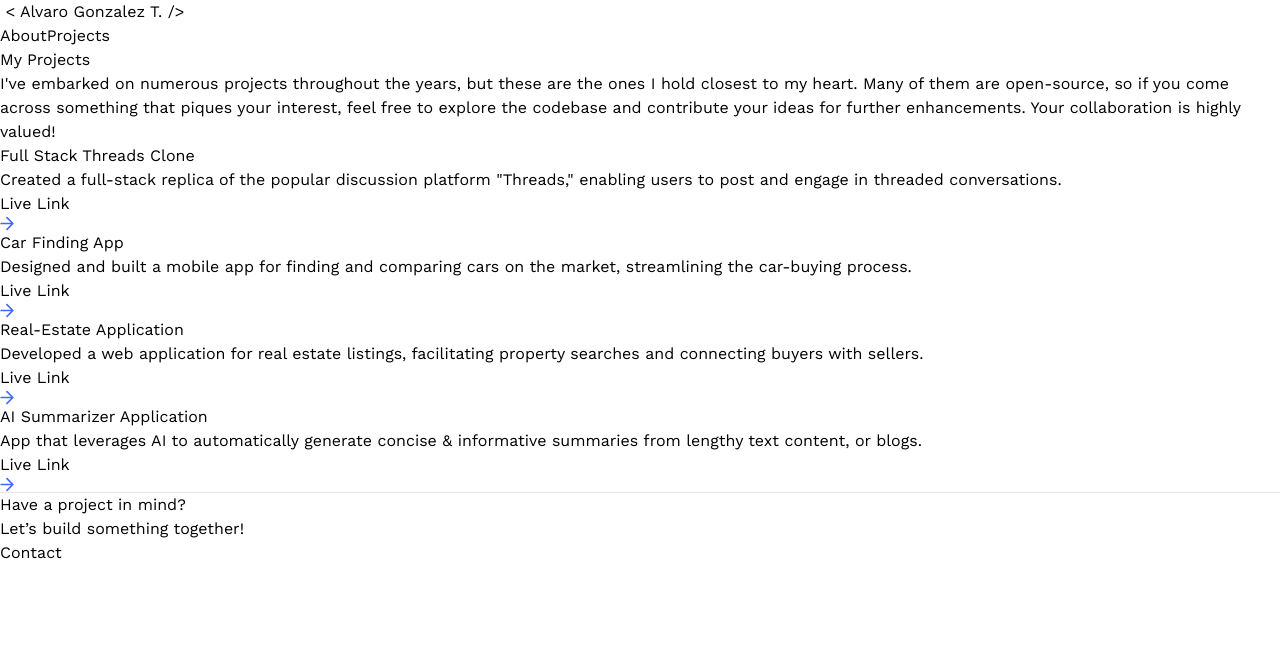
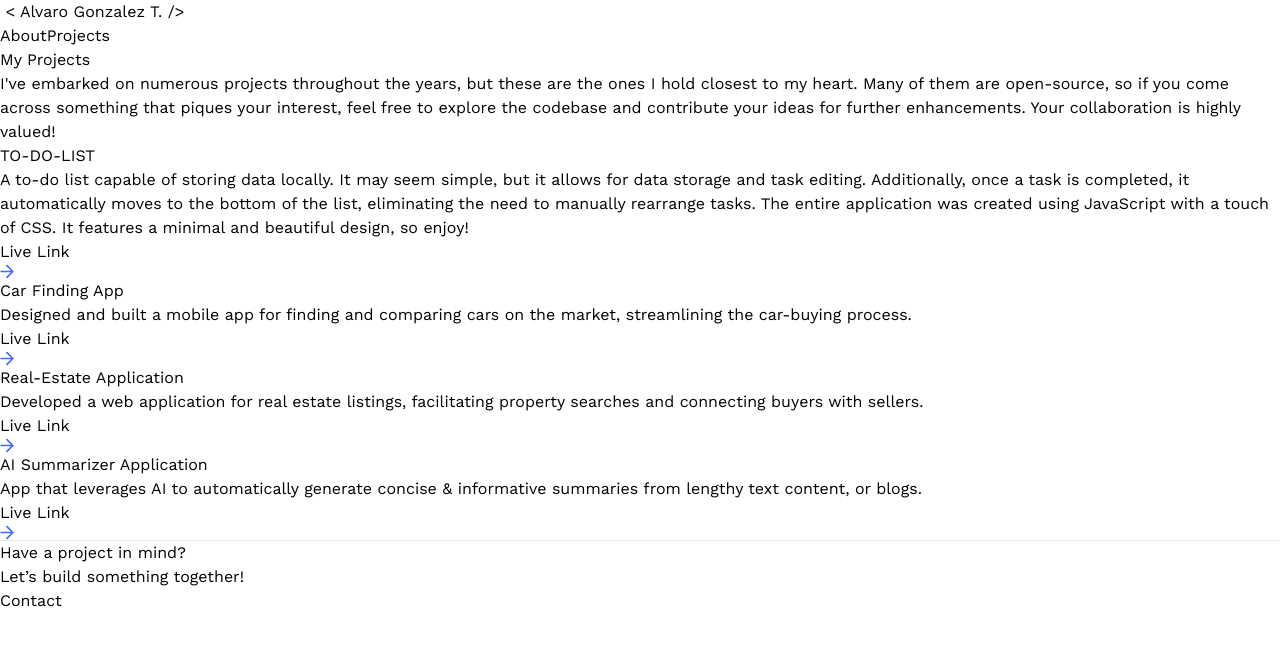
Before and after one commit to agt1984/MyPortfolio, a React (Vite) app: page /projects in a window 1280 px wide. Shown: the top 646 px of the page. Built offline with nearby package versions, Linux system fonts and the light colour scheme; no server answers.

Commit message:
project all working, and background music added

```diff
--- a/src/constants/index.js
+++ b/src/constants/index.js
@@ -2,6 +2,7 @@
 import compas from "../assets/images/compas.png"; //usa esta sintaxis para traer las imagenes de la experiencia
 import unesco from "../assets/images/unesco.png";
 import factoria from "../assets/images/factoria.png";
+import todo from "../assets/images/TO-DO.png";
 import {
   car,
   contact,
@@ -152,12 +153,12 @@ export const socialLinks = [
 
 export const projects = [
   {
-    iconUrl: threads,
+    iconUrl: todo,
     theme: "btn-back-green",
-    name: "Full Stack Threads Clone",
+    name: "TO-DO-LIST",
     description:
-      'Created a full-stack replica of the popular discussion platform "Threads," enabling users to post and engage in threaded conversations.',
-    link: "https://github.com/adrianhajdin/threads",
+      "A to-do list capable of storing data locally. It may seem simple, but it allows for data storage and task editing. Additionally, once a task is completed, it automatically moves to the bottom of the list, eliminating the need to manually rearrange tasks. The entire application was created using JavaScript with a touch of CSS. It features a minimal and beautiful design, so enjoy!",
+    link: "https://agt1984.github.io/to-do-list/",
   },
   {
     iconUrl: car,
--- a/src/pages/Home.jsx
+++ b/src/pages/Home.jsx
@@ -1,4 +1,4 @@
-import { Suspense, useState } from "react";
+import { Suspense, useState, useEffect, useRef } from "react";
 import { Canvas } from "@react-three/fiber"; //se importa la libreria 3d de react una vez instalada
 import Loader from "../components/Loader"; //se importa el cargador 3d
 
@@ -8,9 +8,27 @@ import Bird from "../models/Bird";
 import Plane from "../models/Plane";
 import HomeInfo from "../components/HomeInfo";
 
+import { soundoff, soundon } from "../assets/icons";
+import sakura from "../assets/sakura.mp3";
+
 const Home = () => {
-  const [isRotating, setIsRotating] = useState(false);
-  const [currentStage, setCurrentStage] = useState(1);
+ const audioRef = useRef(new Audio(sakura));
+ audioRef.current.volume = 0.4;
+ audioRef.current.loop = true;
+
+ const [currentStage, setCurrentStage] = useState(1);
+ const [isRotating, setIsRotating] = useState(false);
+ const [isPlayingMusic, setIsPlayingMusic] = useState(false);
+
+ useEffect(() => {
+   if (isPlayingMusic) {
+     audioRef.current.play();
+   }
+
+   return () => {
+     audioRef.current.pause();
+   };
+ }, [isPlayingMusic]);
 
   //en esta parte se ponen los parametros de la posicion de la isla
   const adjustIslandForScreenSize = () => {
@@ -96,6 +114,14 @@ const Home = () => {
           />
         </Suspense>
       </Canvas>
+      <div className="absolute bottom-2 left-2">
+        <img
+          src={!isPlayingMusic ? soundoff : soundon}
+          alt="jukebox"
+          onClick={() => setIsPlayingMusic(!isPlayingMusic)}
+          className="w-10 h-10 cursor-pointer object-contain"
+        />
+      </div>
     </section>
   );
 };
```
Also changed, not shown: src/assets/images/TO-DO.png (added).
